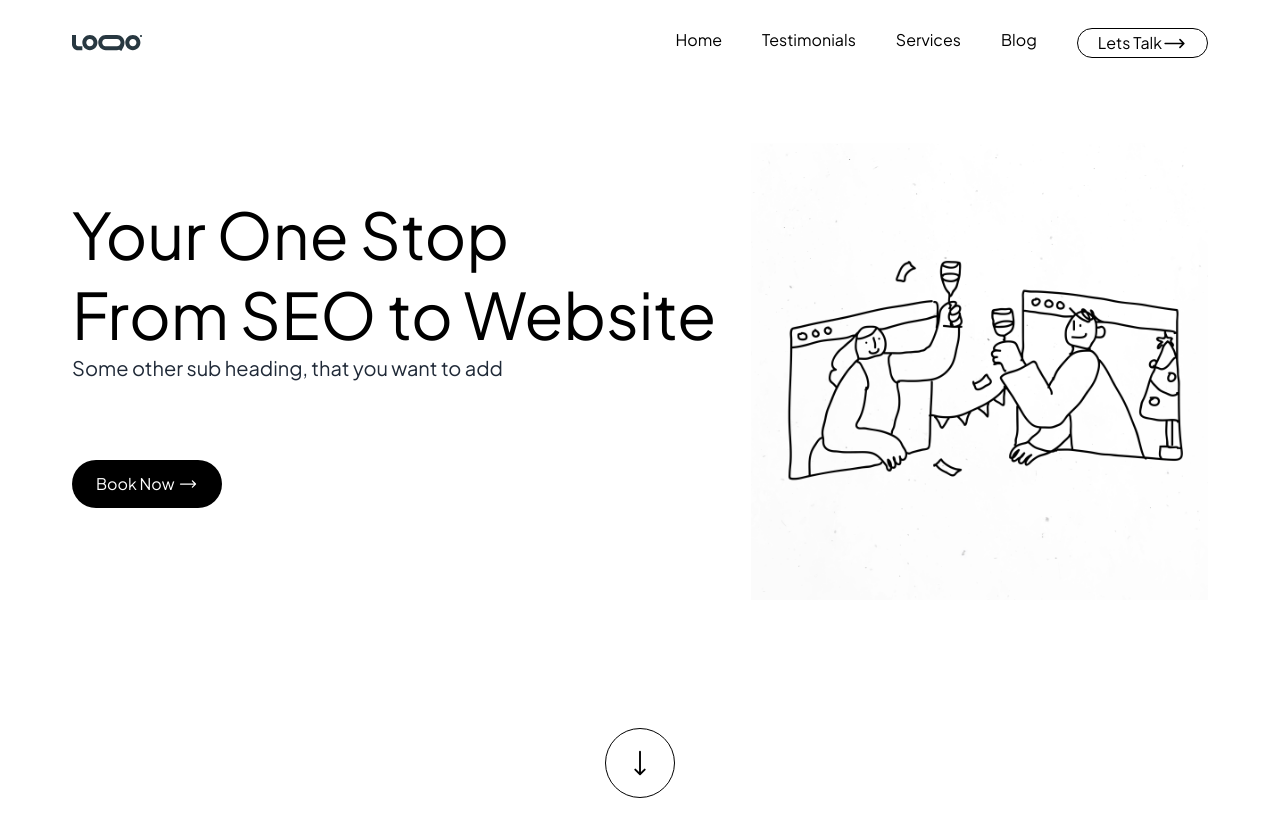
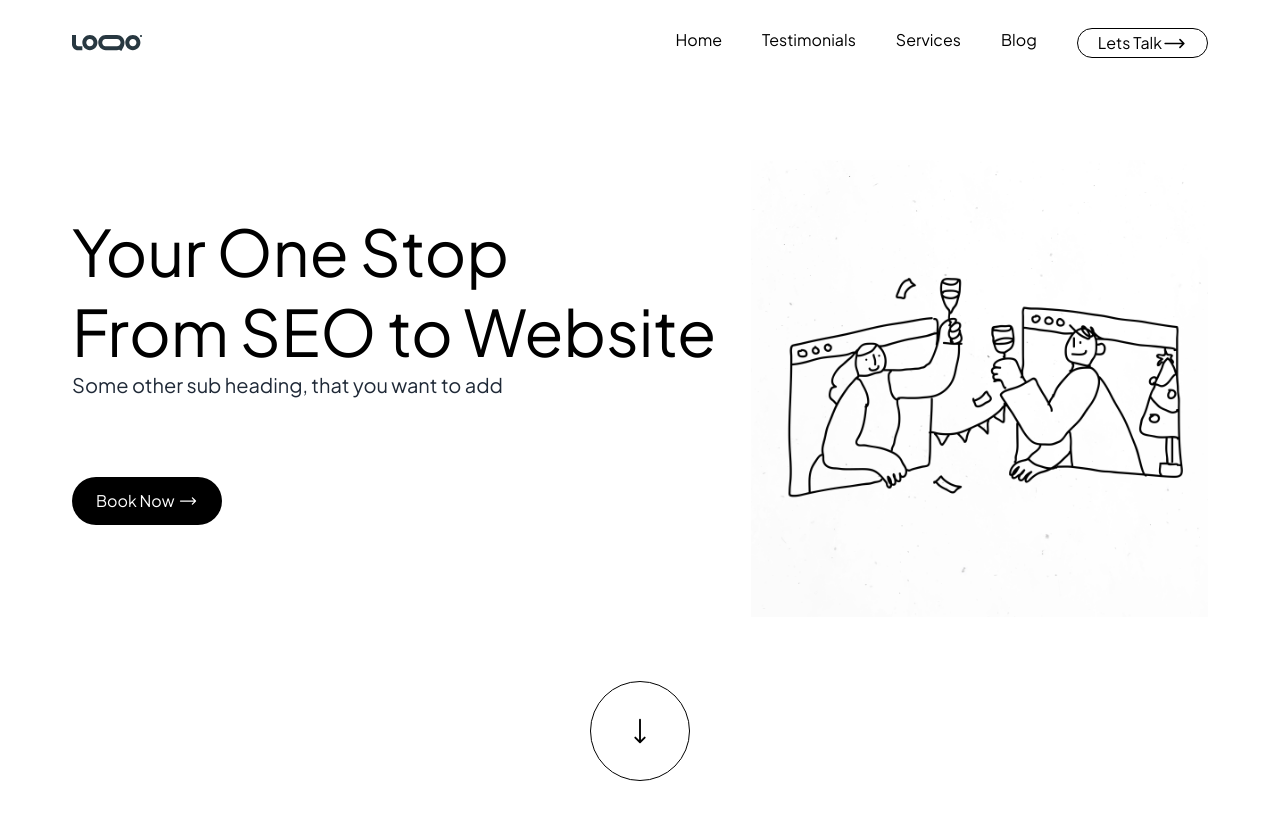
Before and after one commit to benedicti0n/Growceev, a Next.js app in the folder growceev/: page / in a window 1280 px wide. Shown: the top 836 px of the page. Built offline with nearby package versions, Linux system fonts and the light colour scheme.

Commit message:
minor tailwind changes

```diff
--- a/growceev/src/components/PageOne.jsx
+++ b/growceev/src/components/PageOne.jsx
@@ -19,7 +19,7 @@ function PageOne() {
             <img src="/sideImg.jpeg" alt="sideImg" className="w-[457px] h-[457px] hidden md:flex" />
         </div>
 
-        <div className='mt-32 cursor-pointer border border-black rounded-full w-[70px] h-[70px] flex justify-center items-center'>
+        <div className='mt-16 cursor-pointer border border-black rounded-full w-[100px] h-[100px] flex justify-center items-center'>
             <HiArrowLongDown size={30}/>
         </div>
     </div>
```
